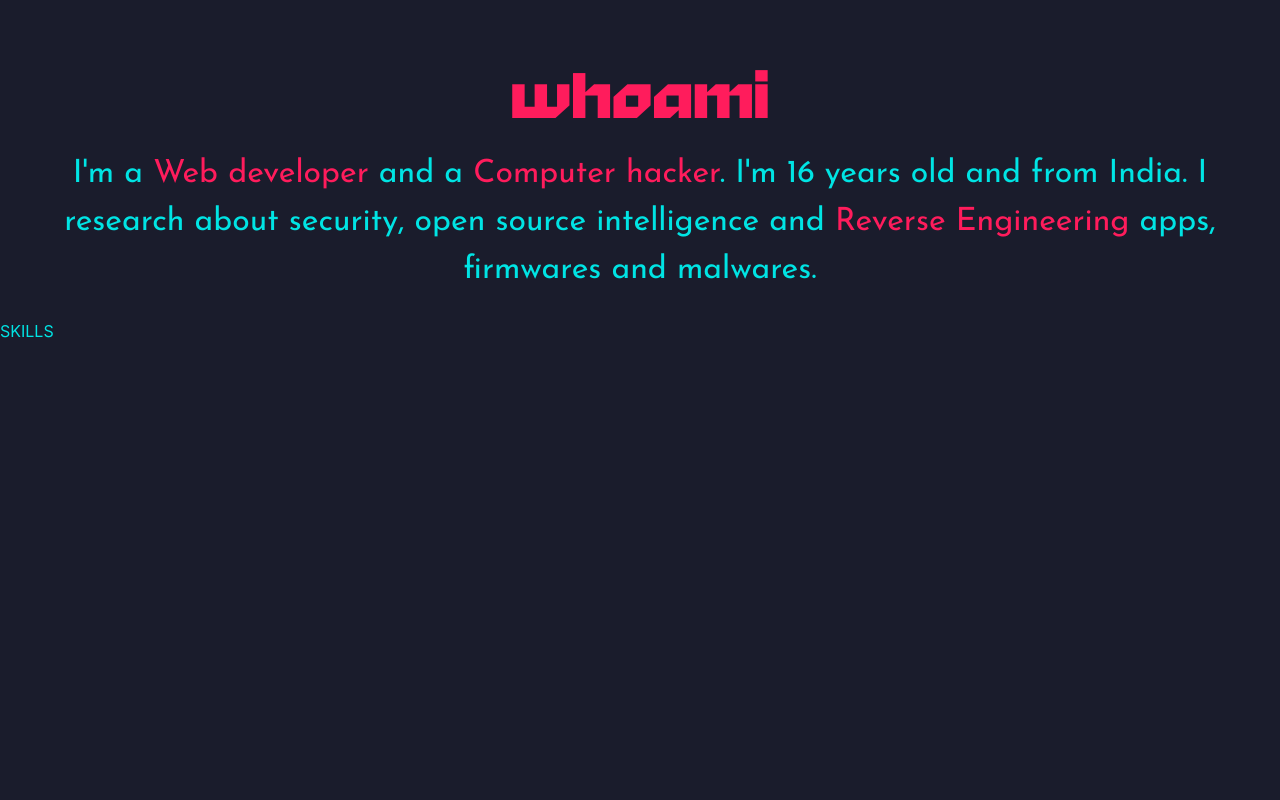
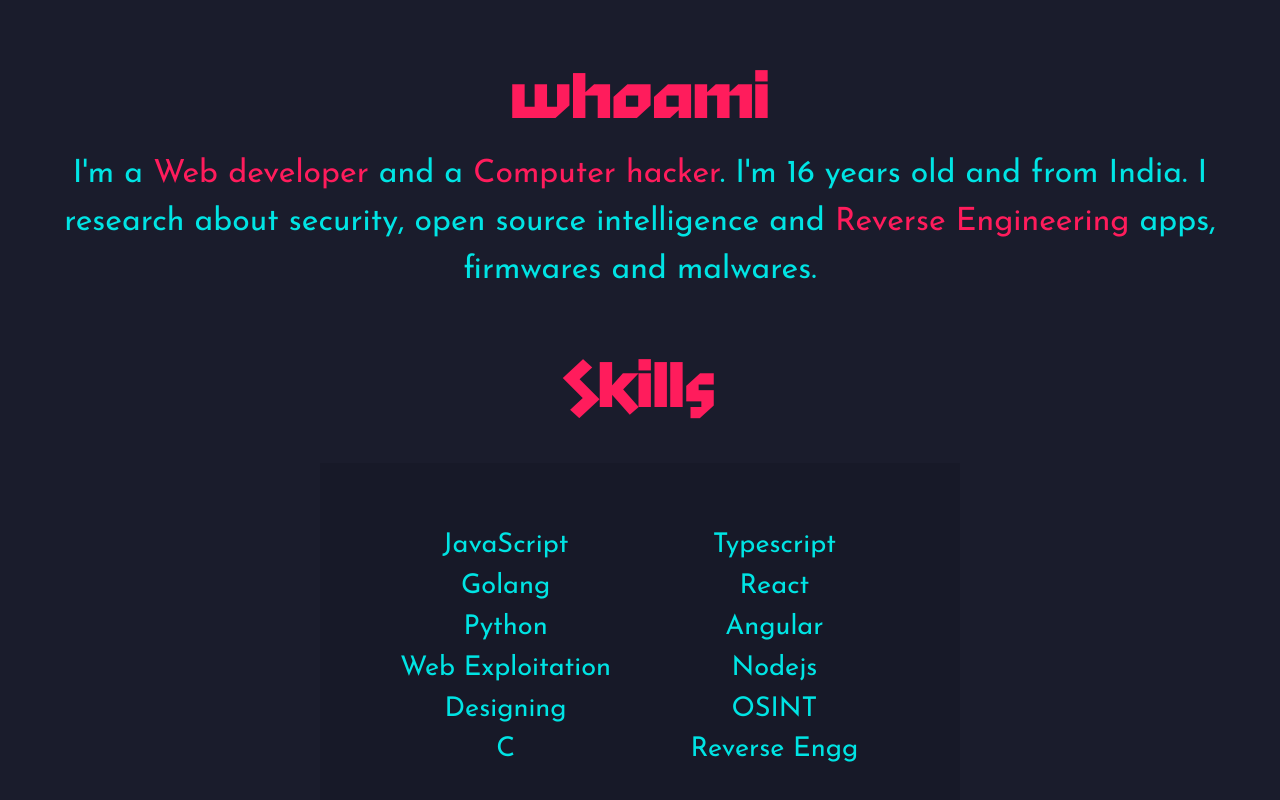
Before and after one commit to ujjwal-kr/mywebsite, a React (Create React App) app: page / in a window 1280 px wide. Shown: the part 772-1572 px from the top of the page. Before the commit the page ends 1115 px from the top, so only its background shows below. Built offline with nearby package versions, Linux system fonts and the light colour scheme.

Commit message:
added skills

```diff
--- a/src/App.sass
+++ b/src/App.sass
@@ -13,6 +13,8 @@
 .stiff
     font-family: 'stiff', serif
 
+li
+    list-style-type: none
 
 // Set your brand colors
 $pink: #ff1c5c
@@ -43,8 +45,5 @@ $input-shadow: none
 @import '../node_modules/bulma/sass/helpers/color'
 @import '../node_modules/bulma/sass/elements/button.sass'
 @import '../node_modules/bulma/sass/grid/_all'
-@import '../node_modules/bulma/sass/elements/title'
 @import '../node_modules/bulma/sass/helpers/typography'
-@import '../node_modules/bulma/sass/components/navbar.sass'
 @import '../node_modules/bulma/sass/layout/hero.sass'
-@import '../node_modules/bulma/sass/elements/image'
--- a/src/components/home.tsx
+++ b/src/components/home.tsx
@@ -63,3 +63,15 @@ export const DesHeading = styled.h1`
         font-size: 3.34em;
     }
 `
+
+// Skills
+export const SkillsContainer = styled.div`
+    width: 50%;
+    margin: auto;
+    padding: 4%;
+    background-color: rgba(0, 0, 0, .1);
+`
+
+export const Col = styled.div `
+    font-size: 1.7rem;
+`
--- a/src/home.tsx
+++ b/src/home.tsx
@@ -1,6 +1,6 @@
 import React from 'react';
 import MyImage from './assets/me.jpg';
-import { MyImageEl, ImgContainer, Name, Description, Whoami, DesHeading } from './components/home';
+import { MyImageEl, ImgContainer, Name, Description, Whoami, DesHeading, SkillsContainer, Col } from './components/home';
 import { motion } from 'framer-motion';
 import './glitch.scss';
 
@@ -55,7 +55,31 @@ function Hero() {
 
 function Skills() {
     return (
-        <div className="skills">SKILLS</div>
+        <div style={{textAlign: 'center'}}>
+            <br/>
+            <DesHeading className="has-text-primary stiff">Skills</DesHeading>
+            <br/>
+            <SkillsContainer className="columns text">
+                <Col className="column">
+                    <li>JavaScript</li>
+                    <li>Golang</li>
+                    <li>Python</li>
+                    <li>Web Exploitation</li>
+                    <li>Designing</li>
+                    <li>C</li>
+                </Col>
+                <Col className="column">
+                    <li>Typescript</li>
+                    <li>React</li>
+                    <li>Angular</li>
+                    <li>Nodejs</li>
+                    <li>OSINT</li>
+                    <li>Reverse Engg</li>
+                </Col>
+            </SkillsContainer>
+            <br/>
+            <br/>
+        </div>
     )
 }
 
```
